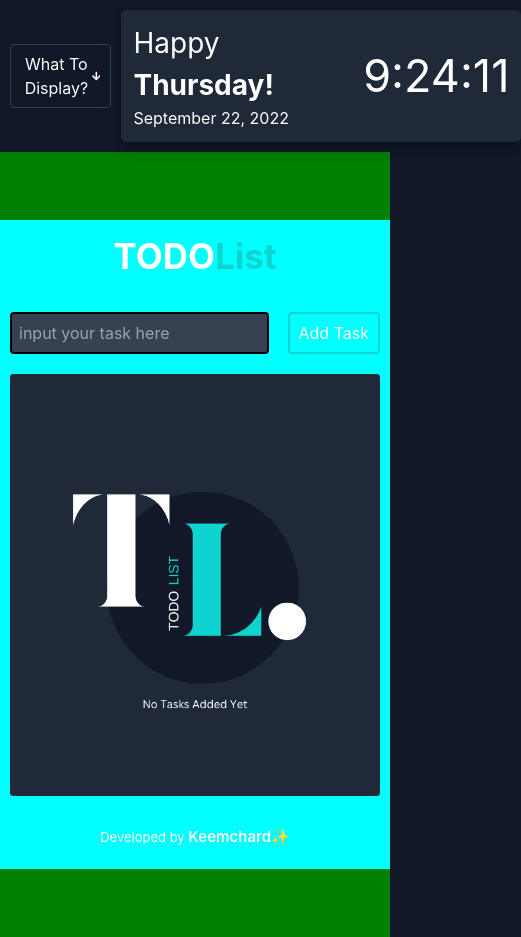
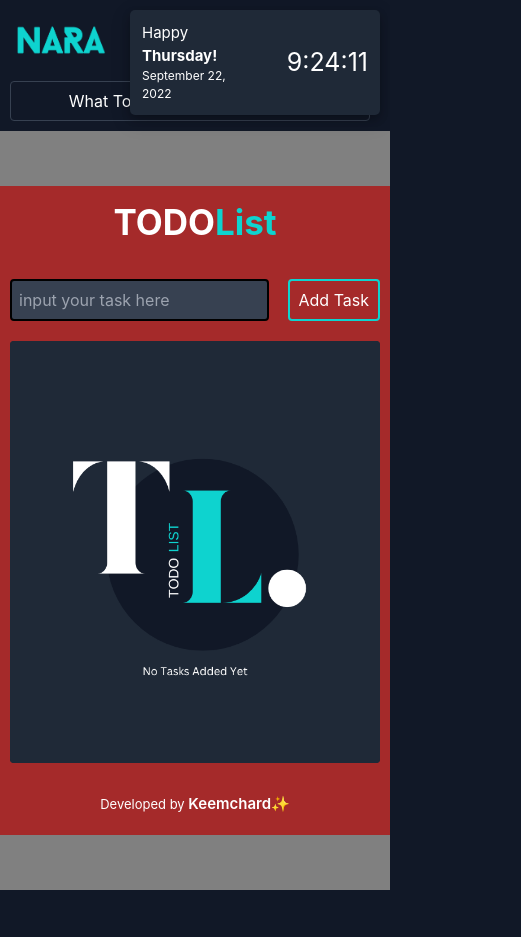
Before and after one commit to Keemchard/NARA, a React (Create React App) app: page /todo in a window 390 px wide. Shown: the whole page, 521 px wide, since content can reach past the window. After the commit the page ends 890 px from the top, so only its background shows below. Built offline with nearby package versions, Linux system fonts and the light colour scheme.

Commit message:
make mainhead responsive

```diff
--- a/src/App.css
+++ b/src/App.css
@@ -5,6 +5,60 @@
 .datentime {
   /* backdrop-filter: blur(50px); */
   box-shadow: 0 4px 8px 0 rgba(0, 0, 0, 0.2), 0 6px 20px 0 rgba(0, 0, 0, 0.19) !important;
+}
+
+@media only screen and (max-width: 1194px) {
+  .datentime {
+    width: 350px;
+  }
+  .day {
+    font-size: 22px;
+  }
+  .time {
+    font-size: 35px;
+  }
+  .main-head .logo {
+    flex: auto;
+  }
+  .main-head .menu {
+    flex: auto;
+  }
+}
+
+@media only screen and (max-width: 692px) {
+  .main-head {
+    flex-direction: column;
+    align-items: baseline;
+    position: relative;
+  }
+  .menu {
+    width: 100%;
+  }
+  .logo {
+    align-items: center;
+  }
+  .logo-img {
+    width: 100px;
+    margin-top: 10px;
+  }
+  .datentime {
+    width: 250px;
+    position: absolute;
+    top: 10px;
+    right: 10px;
+  }
+  .day {
+    font-size: 15px;
+  }
+  .time {
+    font-size: 25px;
+  }
+  .date {
+    font-size: 12px;
+  }
+  .dropdown {
+    margin-top: 20px;
+  }
 }
 
 @media only screen and (max-width: 600px) {
--- a/src/App.tsx
+++ b/src/App.tsx
@@ -10,7 +10,7 @@ function App() {
   return (
     <div className="main-con h-[100vh] bg-[#111827]">
       <MainHeader />
-      <div className="content bg-[green] h-[93vh] flex items-center justify-center">
+      <div className="content bg-[gray] h-[90vh] flex items-center justify-center">
         <Routes>
           <Route path="/" element={<DisplayAll />} />
           <Route path="/todo" element={<TodoDash />} />
--- a/src/DisplayAll.tsx
+++ b/src/DisplayAll.tsx
@@ -1,7 +1,16 @@
 import React from "react";
 
 const DisplayAll = () => {
-  return <div>DisplayAll</div>;
+  return (
+    <div>
+      <div>DisplayAll COMING SOON </div>
+      <div>
+        for now just click the [{" "}
+        <span className="text-[#0ED3CF] font-bold">What To Display?</span> ]
+        dropdown above, then click Todo
+      </div>
+    </div>
+  );
 };
 
 export default DisplayAll;
--- a/src/MainHeadComponent/DateNTime.tsx
+++ b/src/MainHeadComponent/DateNTime.tsx
@@ -57,12 +57,12 @@ const DateNTime = () => {
   return (
     <div className="datentime flex p-[12px] rounded-[5px] bg-[#1F2937] w-[400px]">
       <div className="flex-[1] flex flex-col justify-center">
-        <div className="text-[28px]">
+        <div className="day text-[28px]">
           Happy <span className="font-bold">{day}!</span>
         </div>
-        <div>{dateToday}</div>
+        <div className="date">{dateToday}</div>
       </div>
-      <div className="flex-[1] flex justify-end items-center text-[45px]">
+      <div className="time flex-[1] flex justify-end items-center text-[45px]">
         {timeToday}
       </div>
     </div>
--- a/src/MainHeader.tsx
+++ b/src/MainHeader.tsx
@@ -13,10 +13,10 @@ const MainHeader = () => {
   };
 
   return (
-    <div className="  p-[10px] flex items-center">
-      <div className="logo   flex-1">
+    <div className="main-head p-[10px] flex items-center">
+      <div className="logo flex-1">
         <Link to="/">
-          <img className="w-[120px] " src={naraLogo} alt="Logo" />
+          <img className="logo-img w-[120px] " src={naraLogo} alt="Logo" />
         </Link>
       </div>
       <div className="menu  flex-[1] flex justify-between items-center">
--- a/src/TodoDash.tsx
+++ b/src/TodoDash.tsx
@@ -75,7 +75,7 @@ const TodoDash = () => {
   };
 
   return (
-    <div className="todo-main-con text-center bg-[aqua] w-[520px]">
+    <div className="todo-main-con text-center bg-[brown] w-[520px]">
       <Header />
       <div className="todo-con bg-[transparent] p-[10px]">
         <div className="form-con bg-[transparent]  mb-[10px] pt-[10px] pb-[10px]">
```
